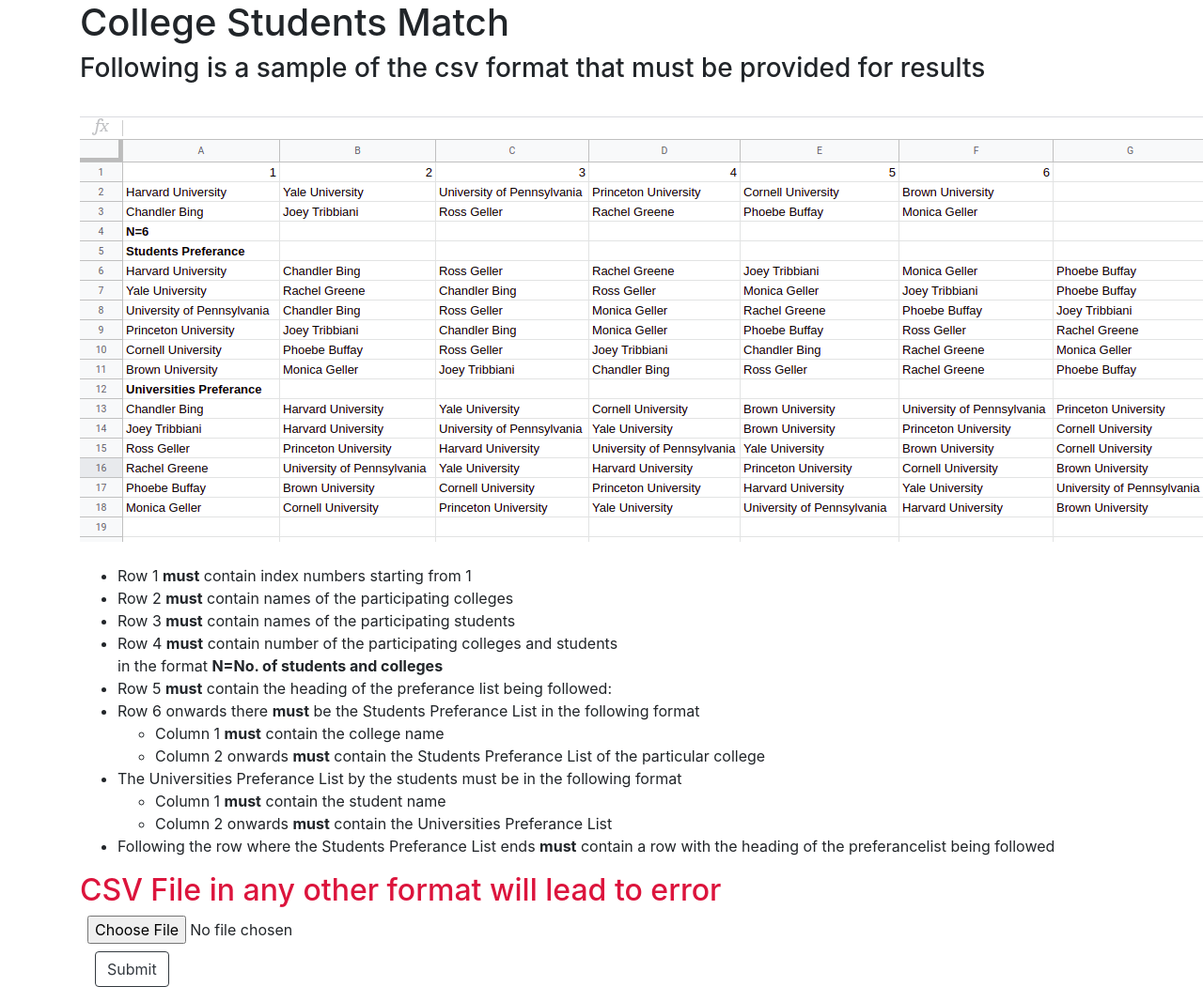
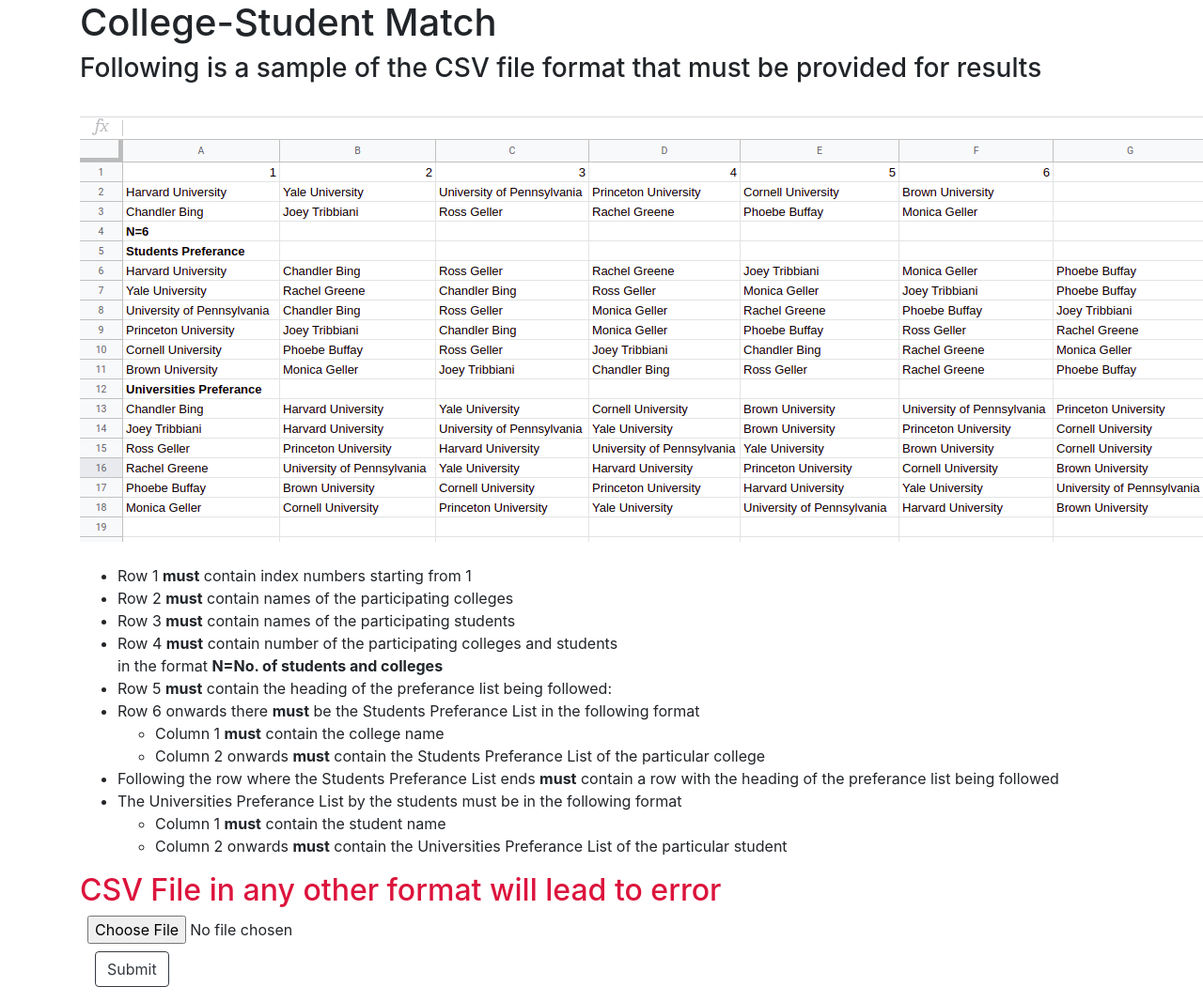
Before and after one commit to anjali1903/Stable-Matching-Flask, a Flask app: page / in a window 1280 px wide. Shown: the whole page at 94% size. Run offline with Flask 2, Linux system fonts and the light colour scheme; some libraries are stand-ins or nearby versions.

Commit message:
Works fine

```diff
--- a/server.py
+++ b/server.py
@@ -16,6 +16,8 @@
     try:
         if request.method == "POST":
             file = request.form["upload-file"]
+            if file == False:
+                return
             data = pd.read_excel(file)
             arr = np.array(data)
             N = arr[2][0]
@@ -89,17 +91,7 @@
 
             stablMatch(prefer)
 
-            return render_template(
-                "data.html",
-                arr=arr,
-                N=N,
-                college=college,
-                student=student,
-                prefer=prefer,
-                ans=ans,
-                stu=stu,
-                col=col,
-            )
+            return render_template("data.html", N=N, ans=ans,)
     except:
         return render_template("error.html")
 
--- a/templates/data.html
+++ b/templates/data.html
@@ -1,13 +1,12 @@
 {%extends "base.html"%} {%block content%}
-<script type="text/javascript" src="../js/tableCSVExporter.js"></script>
 <div class="container">
   <h1>Resulting Match</h1>
   <table class="table table-striped table-dark" id="dataTable">
     <thead>
       <tr>
         <th scope="col">#</th>
+        <th scope="col">Student</th>
         <th scope="col">College</th>
-        <th scope="col">Student</th>
       </tr>
     </thead>
     <tbody>
@@ -21,7 +20,7 @@
     </tbody>
   </table>
   <a href="/"><button type="button" class="btn btn-dark">Go Back</button></a>
-  <button id="btnExportToCsv" type="button" class="btn btn-dark">
+  <button id="btnExportToCsv" type="button" class="btn btn-dark ml-3">
     Download CSV
   </button>
 
--- a/templates/error.html
+++ b/templates/error.html
@@ -1,5 +1,6 @@
 {%extends "base.html"%} {%block content%}
 <div class="container jumbotron">
-  <h1 style="color: crimson;">Error in uploaded csv file format</h1>
+  <h1 style="color: crimson;">Error in csv file format</h1>
+  <a href="/"><button type="button" class="btn btn-dark">Go Back</button></a>
 </div>
 {%endblock%}
--- a/templates/index.html
+++ b/templates/index.html
@@ -1,8 +1,9 @@
 {%extends "base.html"%} {%block content%}
 <div class="container">
-  <h1>College Students Match</h1>
+  <h1>College-Student Match</h1>
   <h3>
-    Following is a sample of the csv format that must be provided for results
+    Following is a sample of the CSV file format that must be provided for
+    results
   </h3>
   <img class="mt-4" src="../static/images/Sample2.png" alt="Sample" />
   <ul class="mt-4">
@@ -32,6 +33,11 @@
           List of the particular college
         </li>
       </ul>
+      <li>
+        Following the row where the Students Preferance List ends
+        <strong>must</strong> contain a row with the heading of the preferance list
+        being followed
+      </li>
     </li>
     <li>
       The Universities Preferance List by the students must be in the following
@@ -40,15 +46,11 @@
         <li>Column 1 <strong>must</strong> contain the student name</li>
         <li>
           Column 2 onwards <strong>must</strong> contain the Universities
-          Preferance List
+          Preferance List of the particular student
         </li>
       </ul>
     </li>
-    <li>
-      Following the row where the Students Preferance List ends
-      <strong>must</strong> contain a row with the heading of the preferancelist
-      being followed
-    </li>
+
   </ul>
   <h2 style="color: crimson;">
     CSV File in any other format will lead to error
```
